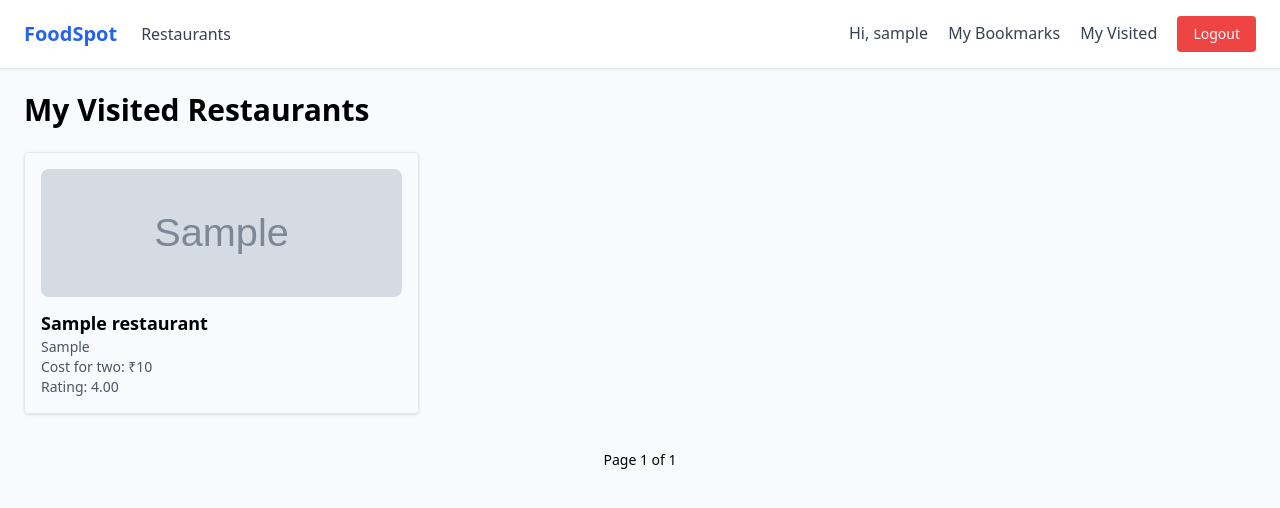
After one commit to swetha580/foodspot-django, a Django app: page /visited/ in a window 1280 px wide. The commit adds this page. Shown: the top 508 px of the page. Run offline with Django 5.2, Linux system fonts and the light colour scheme; a user stored in the database is signed in; tables that the repository leaves empty hold one stand-in row (values such as "Sample post"); grey boxes marked "Sample" are stand-in pictures; some libraries are stand-ins or nearby versions.

Commit message:
feat: add visited restaurants list page

```diff
--- /dev/null
+++ b/app/templates/app/visited_list.html
@@ -0,0 +1,37 @@
+{% extends "base.html" %}
+
+{% block content %}
+<h1 class="text-3xl font-bold mb-6">My Visited Restaurants</h1>
+
+<div class="grid grid-cols-1 sm:grid-cols-2 lg:grid-cols-3 gap-6">
+    {% for item in visited_items %}
+    <div class="border border-gray-200 rounded shadow p-4">
+        {% with photo=item.restaurant.photos.first %}
+            {% if photo %}
+            <img src="{{ photo.image.url }}" alt="{{ item.restaurant.name }}" class="rounded-lg object-cover h-32 w-full mb-3">
+            {% endif %}
+        {% endwith %}
+        <h2 class="text-lg font-semibold">
+            <a href="{% url 'restaurant_detail' item.restaurant.pk %}" class="hover:text-blue-600">{{ item.restaurant.name }}</a>
+        </h2>
+        <p class="text-sm text-gray-600">{{ item.restaurant.city }}</p>
+        <p class="text-sm text-gray-600">Cost for two: ₹{{ item.restaurant.cost_for_two }}</p>
+        <p class="text-sm text-gray-600">Rating: {{ item.restaurant.average_rating }}</p>
+    </div>
+    {% empty %}
+    <p class="text-gray-500">You haven't marked any restaurants as visited yet.</p>
+    {% endfor %}
+</div>
+
+<div class="flex justify-center mt-8 space-x-2">
+    {% if page_obj.has_previous %}
+        <a href="?page={{ page_obj.previous_page_number }}" class="px-3 py-1 border rounded text-sm">Previous</a>
+    {% endif %}
+    {% if page_obj %}
+    <span class="px-3 py-1 text-sm">Page {{ page_obj.number }} of {{ page_obj.paginator.num_pages }}</span>
+    {% endif %}
+    {% if page_obj.has_next %}
+        <a href="?page={{ page_obj.next_page_number }}" class="px-3 py-1 border rounded text-sm">Next</a>
+    {% endif %}
+</div>
+{% endblock %}
--- a/app/urls.py
+++ b/app/urls.py
@@ -1,6 +1,6 @@
 from django.urls import path
 from django.contrib.auth import views as auth_views
-from app.views import home, SignUpView, RestaurantListView, RestaurantDetailView, ToggleBookmarkView, BookmarkedListView, ToggleVisitedView
+from app.views import home, SignUpView, RestaurantListView, RestaurantDetailView, ToggleBookmarkView, BookmarkedListView, ToggleVisitedView, VisitedListView
 
 urlpatterns = [
     path('home/', home, name='home'),
@@ -28,4 +28,5 @@ urlpatterns = [
     path('restaurants/<int:pk>/bookmark/', ToggleBookmarkView.as_view(), name='toggle_bookmark'),
     path('bookmarks/', BookmarkedListView.as_view(), name='bookmarked_list'),
     path('restaurants/<int:pk>/visited/', ToggleVisitedView.as_view(), name='toggle_visited'),
+    path('visited/', VisitedListView.as_view(), name='visited_list'),
 ]
--- a/app/views/__init__.py
+++ b/app/views/__init__.py
@@ -2,4 +2,4 @@ from .home_views import home
 from .auth_views import SignUpView
 from .restaurant_views import RestaurantListView, RestaurantDetailView
 from .bookmark_views import ToggleBookmarkView, BookmarkedListView
-from .visited_views import ToggleVisitedView
+from .visited_views import ToggleVisitedView, VisitedListView
--- a/app/views/visited_views.py
+++ b/app/views/visited_views.py
@@ -1,7 +1,7 @@
 from django.contrib.auth.mixins import LoginRequiredMixin
 from django.http import HttpResponseNotAllowed
 from django.shortcuts import get_object_or_404
-from django.views.generic import RedirectView
+from django.views.generic import RedirectView, ListView
 from app.models import Restaurant, Visited
 
 
@@ -18,3 +18,13 @@ class ToggleVisitedView(LoginRequiredMixin, RedirectView):
         if not created:
             visited.delete()
         return self.request.META.get('HTTP_REFERER', '/')
+
+
+class VisitedListView(LoginRequiredMixin, ListView):
+    model = Visited
+    template_name = 'app/visited_list.html'
+    context_object_name = 'visited_items'
+    paginate_by = 9
+
+    def get_queryset(self):
+        return Visited.objects.filter(user=self.request.user).select_related('restaurant').order_by('-created_at')
--- a/templates/base.html
+++ b/templates/base.html
@@ -15,6 +15,7 @@
             {% if user.is_authenticated %}
                 <span class="text-gray-700 mr-4">Hi, {{ user.username }}</span>
                 <a href="{% url 'bookmarked_list' %}" class="text-gray-700 hover:text-blue-600 mr-4">My Bookmarks</a>
+                <a href="{% url 'visited_list' %}" class="text-gray-700 hover:text-blue-600 mr-4">My Visited</a>
                 <form method="post" action="{% url 'logout' %}" class="inline">
                     {% csrf_token %}
                     <button type="submit" class="bg-red-500 hover:bg-red-600 text-white px-4 py-2 rounded text-sm">Logout</button>
```
Also changed, not shown: app/tests/test_visited_list.py (added, +38 -0 lines).
